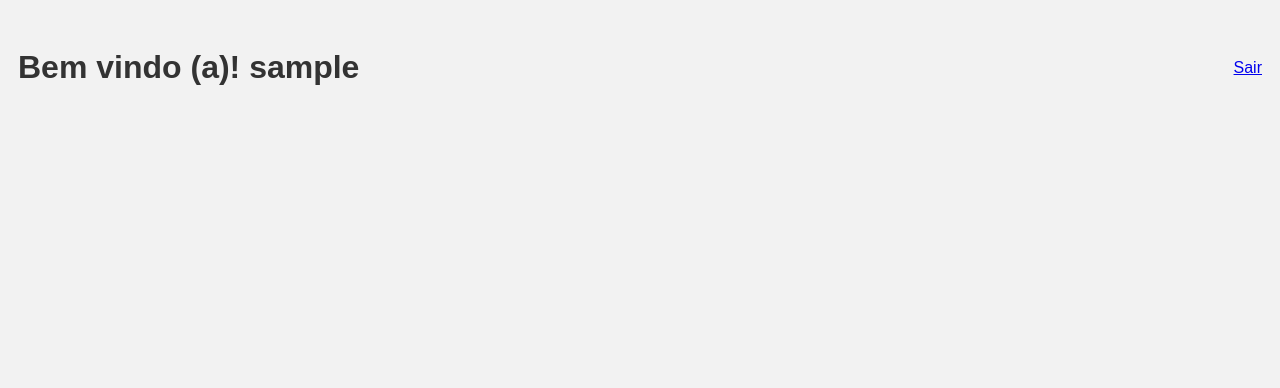
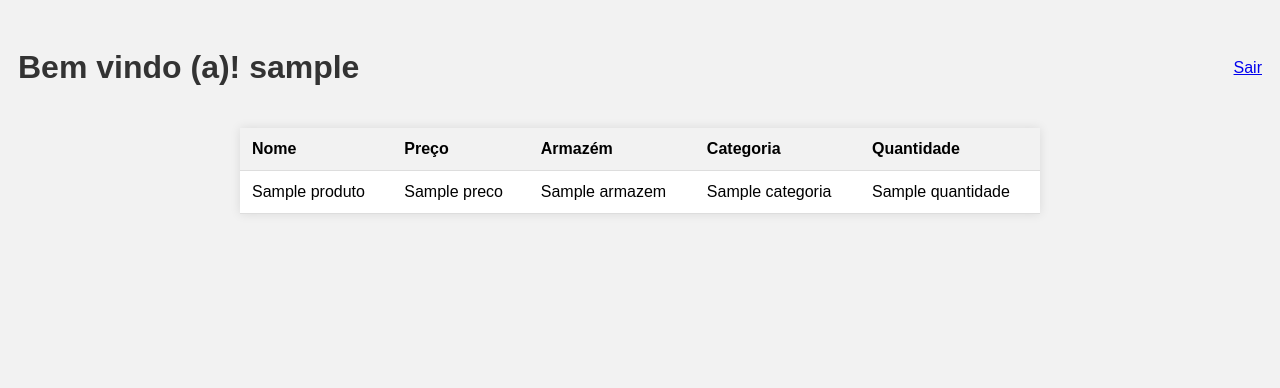
Before and after one commit to pedrxlz/box-box, a Flask app: page / in a window 1280 px wide. Shown: the top 388 px of the page. Run offline with Flask 3, Linux system fonts and the light colour scheme; the visitor is signed in with stand-in values (Sample User, id 1); a database or web service that is not in the repository returns one stand-in record (values such as "Sample title").

Commit message:
feat: show products

```diff
--- a/app.py
+++ b/app.py
@@ -10,8 +10,12 @@ app.secret_key = "xmqwoidmwqo"
 
 @app.route('/', methods=['GET'])
 def index():
-    if 'username' in session:
-        return render_template('index.html', username=session['username'])
+    isLoggedIn = 'username' in session
+
+    if isLoggedIn:
+        products = connection.get_produto()
+
+        return render_template('index.html', username=session['username'], products=products)
 
     return redirect(url_for('login'))
 
@@ -43,5 +47,6 @@ def logout():
     session.pop('username', None)
     return redirect(url_for('index'))
 
+
 if __name__ == '__main__':
     app.run(debug=True)
--- a/templates/index.html
+++ b/templates/index.html
@@ -31,6 +31,7 @@
       tr:hover {
         background-color: #f5f5f5;
       }
+
       .header {
         display: flex;
         justify-content: space-between;
@@ -46,5 +47,27 @@
       <a href="/logout">Sair</a>
       {% endif %}
     </header>
+    <table>
+      <thead>
+        <tr>
+          <th>Nome</th>
+          <th>Preço</th>
+          <th>Armazém</th>
+          <th>Categoria</th>
+          <th>Quantidade</th>
+        </tr>
+      </thead>
+      <tbody>
+        {% for product in products %}
+        <tr>
+          <td>{{ product.nome }}</td>
+          <td>{{ product.preco }}</td>
+          <td>{{ product.armazem }}</td>
+          <td>{{ product.categoria }}</td>
+          <td>{{ product.quantidade }}</td>
+        </tr>
+        {% endfor %}
+      </tbody>
+    </table>
   </body>
 </html>
```
